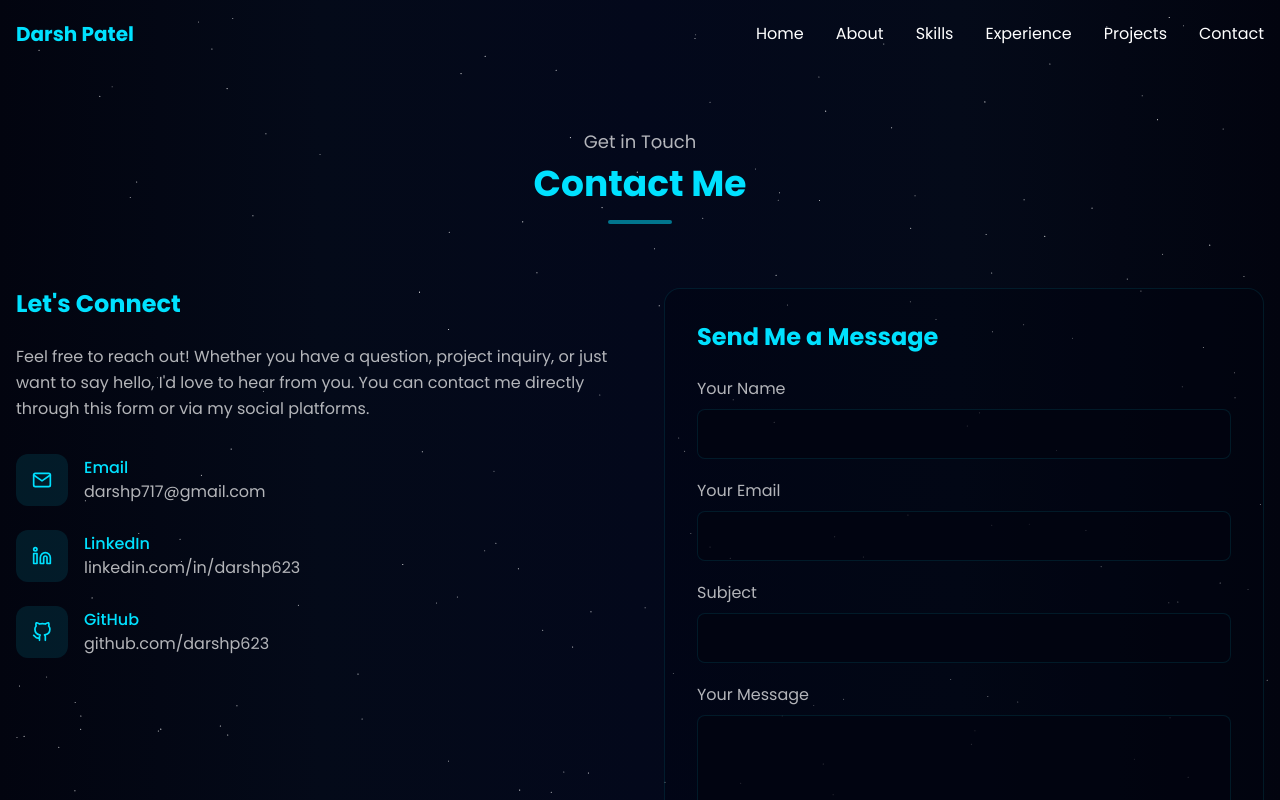
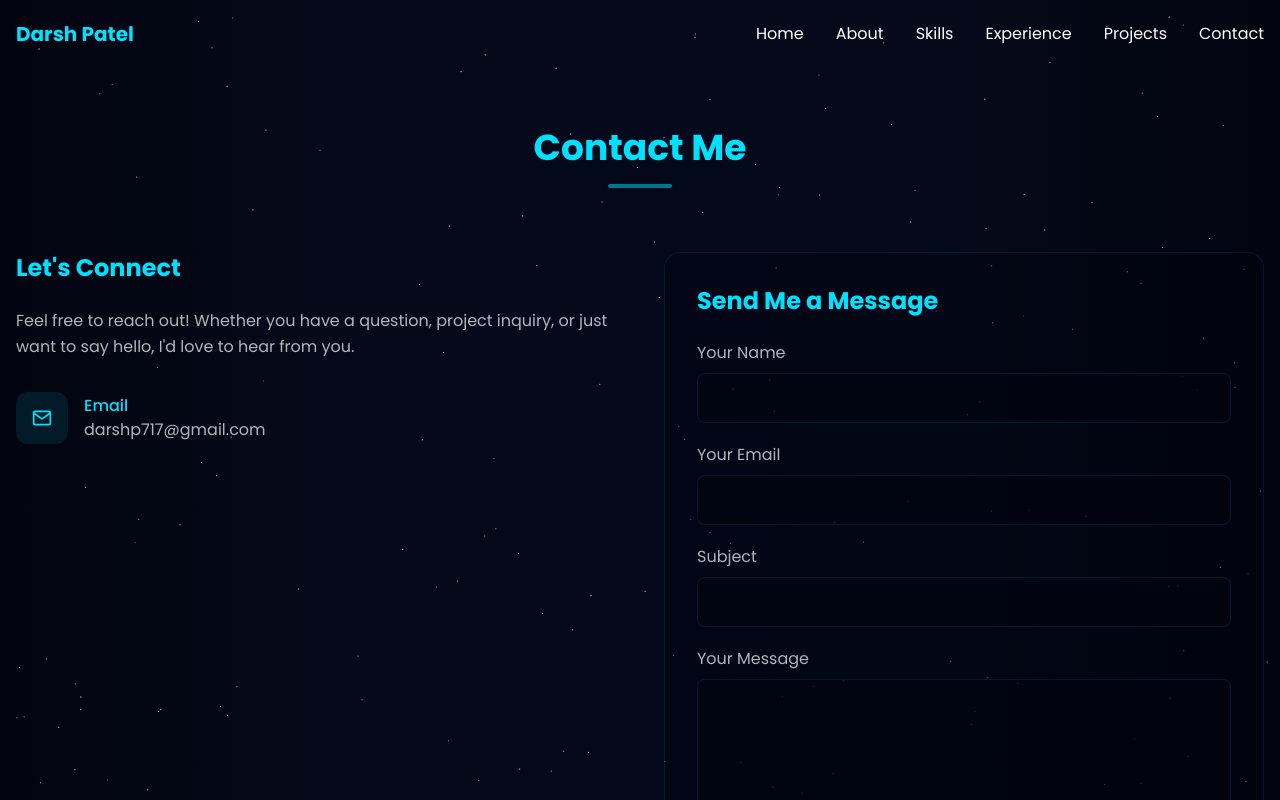
Before and after one commit to darshp623/new-website, a Next.js app: page /contact in a window 1280 px wide. Shown: the top 800 px of the page. Built offline with nearby package versions, Linux system fonts and the light colour scheme.

Commit message:
added contact functionality
title

```diff
--- a/package.json
+++ b/package.json
@@ -15,7 +15,8 @@
     "next-themes": "^0.4.4",
     "react": "^19.0.0",
     "react-dom": "^19.0.0",
-    "react-icons": "^5.5.0"
+    "react-icons": "^5.5.0",
+    "resend": "^4.1.2"
   },
   "devDependencies": {
     "@eslint/eslintrc": "^3",
--- /dev/null
+++ b/src/app/api/route.ts
@@ -0,0 +1,27 @@
+import { Resend } from 'resend';
+import { NextResponse } from 'next/server';
+
+const resend = new Resend(process.env.RESEND_API_KEY);
+
+export async function POST(req: Request) {
+  try {
+    const { name, email, subject, message } = await req.json();
+
+    if (!name || !email || !message) {
+      return NextResponse.json({ error: 'Missing required fields' }, { status: 400 });
+    }
+
+    // Send email using Resend
+    await resend.emails.send({
+      from: 'onboarding@resend.dev', // Must be a verified domain in Resend
+      to: 'darshp717@gmail.com', // Your email where messages will be received
+      subject: `New Contact Form Submission: ${subject}`,
+      text: `Name: ${name}\nEmail: ${email}\n\nMessage:\n${message}`,
+    });
+
+    return NextResponse.json({ success: true, message: 'Email sent successfully' });
+  } catch (error) {
+    console.error('Error sending email:', error);
+    return NextResponse.json({ error: 'Email sending failed' }, { status: 500 });
+  }
+}
--- a/src/components/Contact.tsx
+++ b/src/components/Contact.tsx
@@ -24,32 +24,28 @@ const Contact = () => {
     e.preventDefault();
     setIsSubmitting(true);
 
-    // This is a placeholder for actual form submission logic
-    // You would typically connect this to an API endpoint or email service
     try {
-      // Simulate API call
-      await new Promise(resolve => setTimeout(resolve, 1500));
+      const response = await fetch('/api/contact', {
+        method: 'POST',
+        headers: { 'Content-Type': 'application/json' },
+        body: JSON.stringify(formData),
+      });
 
-      console.log('Form submitted:', formData);
+      if (!response.ok) throw new Error('Failed to send message');
+
       setSubmitStatus('success');
       setFormData({ name: '', email: '', subject: '', message: '' });
     } catch (error) {
-      console.error('Error submitting form:', error);
+      console.error('Error:', error);
       setSubmitStatus('error');
     } finally {
       setIsSubmitting(false);
-
-      // Reset status after 5 seconds
-      setTimeout(() => {
-        setSubmitStatus(null);
-      }, 5000);
     }
   };
 
   return (
     <section id="contact" className="py-20 md:py-32">
       <div className="container mx-auto px-4">
-        {/* Section Header */}
         <motion.div
           initial={{ opacity: 0, y: 20 }}
           whileInView={{ opacity: 1, y: 0 }}
@@ -57,13 +53,11 @@ const Contact = () => {
           viewport={{ once: true }}
           className="text-center mb-16"
         >
-          <p className="text-text-secondary text-lg mb-2">Get in Touch</p>
           <h2 className="text-3xl md:text-4xl font-bold">Contact Me</h2>
           <div className="w-16 h-1 bg-primary/50 mx-auto mt-4 rounded-full"></div>
         </motion.div>
 
         <div className="grid grid-cols-1 lg:grid-cols-2 gap-12">
-          {/* Contact Information */}
           <motion.div
             initial={{ opacity: 0, x: -30 }}
             whileInView={{ opacity: 1, x: 0 }}
@@ -73,51 +67,17 @@ const Contact = () => {
             <h3 className="text-2xl font-bold mb-6">Let's Connect</h3>
             <p className="text-text-secondary mb-8 leading-relaxed">
               Feel free to reach out! Whether you have a question, project inquiry,
-              or just want to say hello, I'd love to hear from you. You can contact me
-              directly through this form or via my social platforms.
+              or just want to say hello, I'd love to hear from you.
             </p>
 
             <div className="space-y-6">
-              <a
-                href="mailto:darshp717@gmail.com"
-                className="flex items-center group"
-              >
+              <a href="mailto:darshp717@gmail.com" className="flex items-center group">
                 <div className="bg-primary/10 p-4 rounded-xl mr-4 group-hover:bg-primary/20 transition-all">
                   <FiMail className="text-primary text-xl" />
                 </div>
                 <div>
                   <h4 className="font-medium">Email</h4>
                   <p className="text-text-secondary">darshp717@gmail.com</p>
-                </div>
-              </a>
-
-              <a
-                href="https://www.linkedin.com/in/darshp623/"
-                target="_blank"
-                rel="noopener noreferrer"
-                className="flex items-center group"
-              >
-                <div className="bg-primary/10 p-4 rounded-xl mr-4 group-hover:bg-primary/20 transition-all">
-                  <FiLinkedin className="text-primary text-xl" />
-                </div>
-                <div>
-                  <h4 className="font-medium">LinkedIn</h4>
-                  <p className="text-text-secondary">linkedin.com/in/darshp623</p>
-                </div>
-              </a>
-
-              <a
-                href="https://github.com/darshp623/"
-                target="_blank"
-                rel="noopener noreferrer"
-                className="flex items-center group"
-              >
-                <div className="bg-primary/10 p-4 rounded-xl mr-4 group-hover:bg-primary/20 transition-all">
-                  <FiGithub className="text-primary text-xl" />
-                </div>
-                <div>
-                  <h4 className="font-medium">GitHub</h4>
-                  <p className="text-text-secondary">github.com/darshp623</p>
                 </div>
               </a>
             </div>
@@ -143,7 +103,7 @@ const Contact = () => {
                   value={formData.name}
                   onChange={handleChange}
                   required
-                  className="w-full bg-background-dark/60 rounded-lg border border-primary/10 focus:border-primary/50 focus:ring-1 focus:ring-primary/50 py-3 px-4 text-text-primary outline-none transition-all"
+                  className="w-full bg-background-dark/60 rounded-lg border border-primary/10 py-3 px-4"
                 />
               </div>
 
@@ -156,7 +116,7 @@ const Contact = () => {
                   value={formData.email}
                   onChange={handleChange}
                   required
-                  className="w-full bg-background-dark/60 rounded-lg border border-primary/10 focus:border-primary/50 focus:ring-1 focus:ring-primary/50 py-3 px-4 text-text-primary outline-none transition-all"
+                  className="w-full bg-background-dark/60 rounded-lg border border-primary/10 py-3 px-4"
                 />
               </div>
 
@@ -169,7 +129,7 @@ const Contact = () => {
                   value={formData.subject}
                   onChange={handleChange}
                   required
-                  className="w-full bg-background-dark/60 rounded-lg border border-primary/10 focus:border-primary/50 focus:ring-1 focus:ring-primary/50 py-3 px-4 text-text-primary outline-none transition-all"
+                  className="w-full bg-background-dark/60 rounded-lg border border-primary/10 py-3 px-4"
                 />
               </div>
 
@@ -182,40 +142,27 @@ const Contact = () => {
                   onChange={handleChange}
                   required
                   rows={5}
-                  className="w-full bg-background-dark/60 rounded-lg border border-primary/10 focus:border-primary/50 focus:ring-1 focus:ring-primary/50 py-3 px-4 text-text-primary outline-none transition-all resize-none"
+                  className="w-full bg-background-dark/60 rounded-lg border border-primary/10 py-3 px-4"
                 />
               </div>
 
               <button
                 type="submit"
                 disabled={isSubmitting}
-                className="bg-primary text-background-dark py-3 px-6 rounded-lg hover:bg-primary/90 transition-all flex items-center justify-center disabled:opacity-70 disabled:cursor-not-allowed w-full"
+                className="bg-primary text-background-dark py-3 px-6 rounded-lg w-full flex justify-center"
               >
-                {isSubmitting ? (
-                  <span className="inline-block h-5 w-5 border-2 border-background-dark/30 border-t-background-dark rounded-full animate-spin mr-2"></span>
-                ) : (
-                  <FiSend className="mr-2" />
-                )}
                 {isSubmitting ? 'Sending...' : 'Send Message'}
               </button>
 
               {submitStatus === 'success' && (
-                <motion.div
-                  initial={{ opacity: 0, y: 10 }}
-                  animate={{ opacity: 1, y: 0 }}
-                  className="bg-green-500/10 text-green-500 p-3 rounded-lg text-center"
-                >
+                <motion.div initial={{ opacity: 0 }} animate={{ opacity: 1 }} className="bg-green-500/10 text-green-500 p-3 rounded-lg text-center">
                   Your message has been sent successfully!
                 </motion.div>
               )}
 
               {submitStatus === 'error' && (
-                <motion.div
-                  initial={{ opacity: 0, y: 10 }}
-                  animate={{ opacity: 1, y: 0 }}
-                  className="bg-red-500/10 text-red-500 p-3 rounded-lg text-center"
-                >
-                  There was an error sending your message. Please try again.
+                <motion.div initial={{ opacity: 0 }} animate={{ opacity: 1 }} className="bg-red-500/10 text-red-500 p-3 rounded-lg text-center">
+                  Error sending message. Please try again.
                 </motion.div>
               )}
             </form>
```
Also changed, not shown: 1 other file (tests, documents, lock files or other folders).
